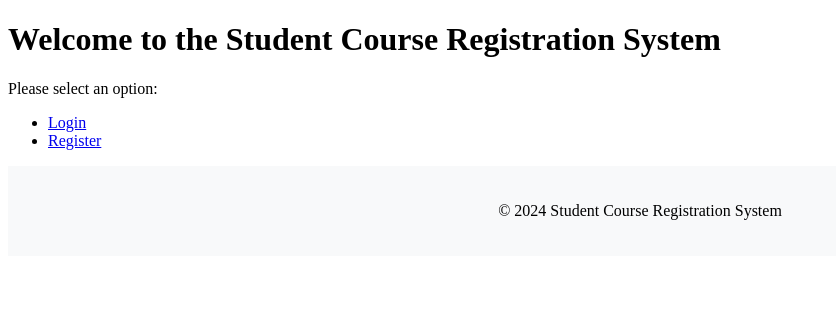
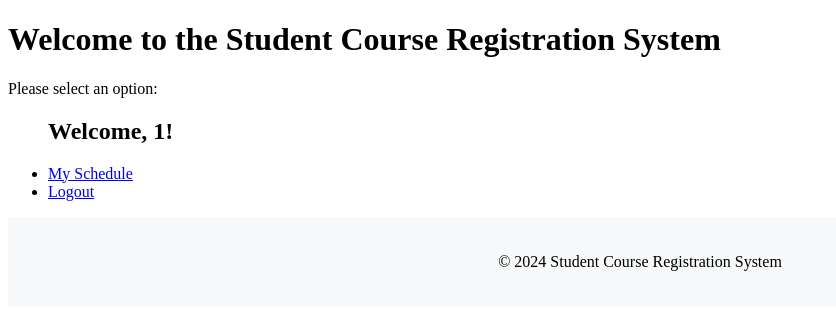
Before and after one commit to YJK0805/3-tier-site, a Flask app: page / in a window 1280 px wide. Shown: the part 108-418 px from the top of the page, without its empty margins (0-836 px from the left). Run offline with Flask 3, Linux system fonts and the light colour scheme; a user stored in the database is signed in.

Commit message:
fixed index.html & register redirect

```diff
--- a/web/app.py
+++ b/web/app.py
@@ -38,7 +38,6 @@ def login():
             # User authentication successful, log in the user
             user = User(student_id)
             login_user(user)
-            print(current_user.id)
             return redirect(url_for('index'))
         else:
             return "Invalid student ID or password. Please try again."
@@ -55,7 +54,10 @@ def register():
         register_user(student_name, student_id, student_department, student_class, password)
         insert_required_and_same_class_courses(student_id, student_name, student_class)
         update_student_credit(student_id)
-        return redirect(url_for('login'))
+        authenticate_user(student_id, password)
+        user = User(student_id)
+        login_user(user)
+        return redirect(url_for('index'))
     return render_template('register.html')
 
 @app.route('/schedule/<student_id>')
--- a/web/templates/index.html
+++ b/web/templates/index.html
@@ -6,7 +6,13 @@
     <h1>Welcome to the Student Course Registration System</h1>
     <p>Please select an option:</p>
     <ul>
-        <li><a href="/login">Login</a></li>
-        <li><a href="/register">Register</a></li>
+        {% if current_user.is_authenticated %}
+            <h2>Welcome, {{ current_user.id }}!</h2>
+            <li><a href="{{ url_for('schedule', student_id=current_user.id) }}">My Schedule</a></li>
+            <li><a href="/logout">Logout</a></li>
+        {% else %}
+            <li><a href="/login">Login</a></li>
+            <li><a href="/register">Register</a></li>
+        {% endif %}
     </ul>
 {% endblock %}
--- a/web/templates/master.html
+++ b/web/templates/master.html
@@ -13,15 +13,12 @@
             <ul>
                 <li><a href="/">Home</a></li>
                 {% if current_user.is_authenticated %}
-                    <!-- if the user is not authenticated, show the following links -->
+                    <!-- if the user is authenticated, show the following links -->
+                    <li><a href="{{ url_for('schedule', student_id=current_user.id) }}">My Schedule</a></li>
+                    <li><a href="/logout">Logout</a></li>
                 {% else %}
                     <li><a href="/login">Login</a></li>
                     <li><a href="/register">Register</a></li>
-                {% endif %}
-                {% if current_user.is_authenticated %}
-                    <!-- if the user is authenticated, show the following links -->
-                    <li><a href="{{ url_for('schedule', student_id=current_user.id) }}">My Schedule</a></li>
-                    <li><a href="/logout">Logout</a></li>
                 {% endif %}
             </ul>
         </nav>
```
